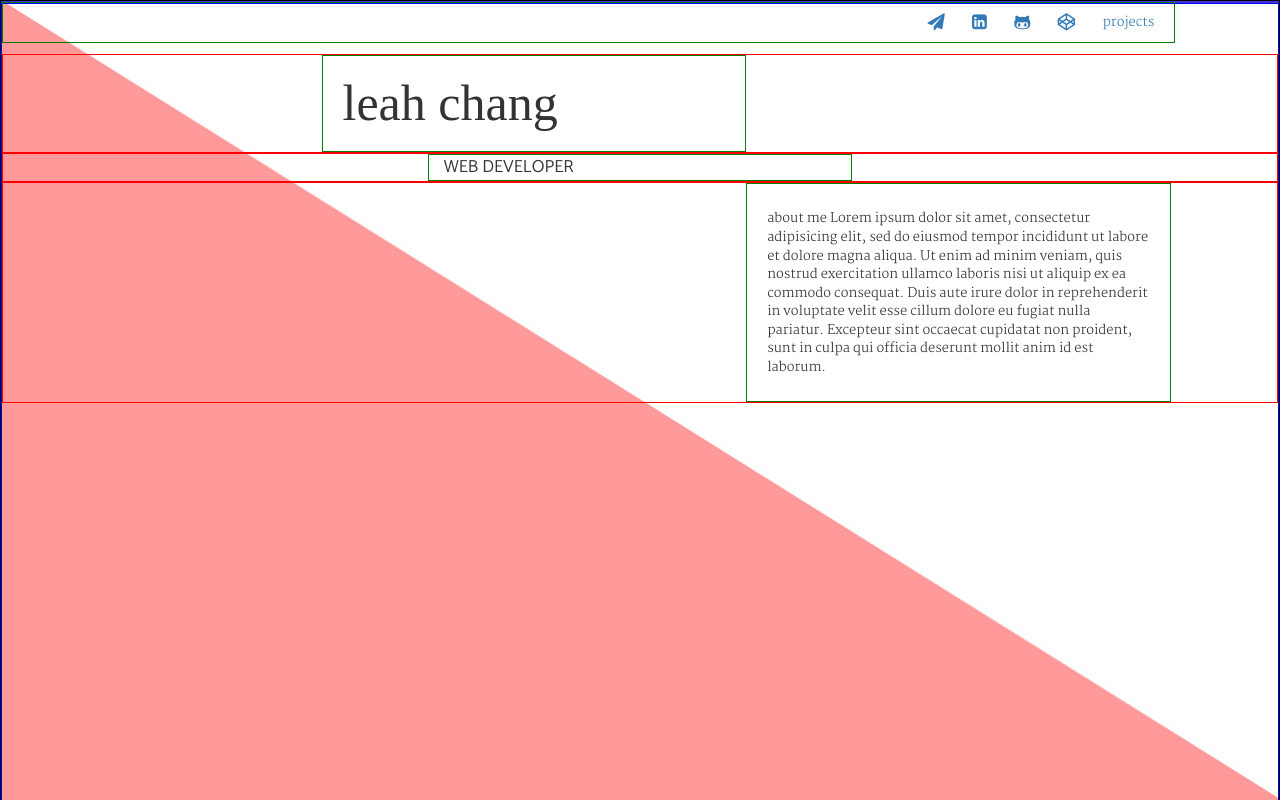
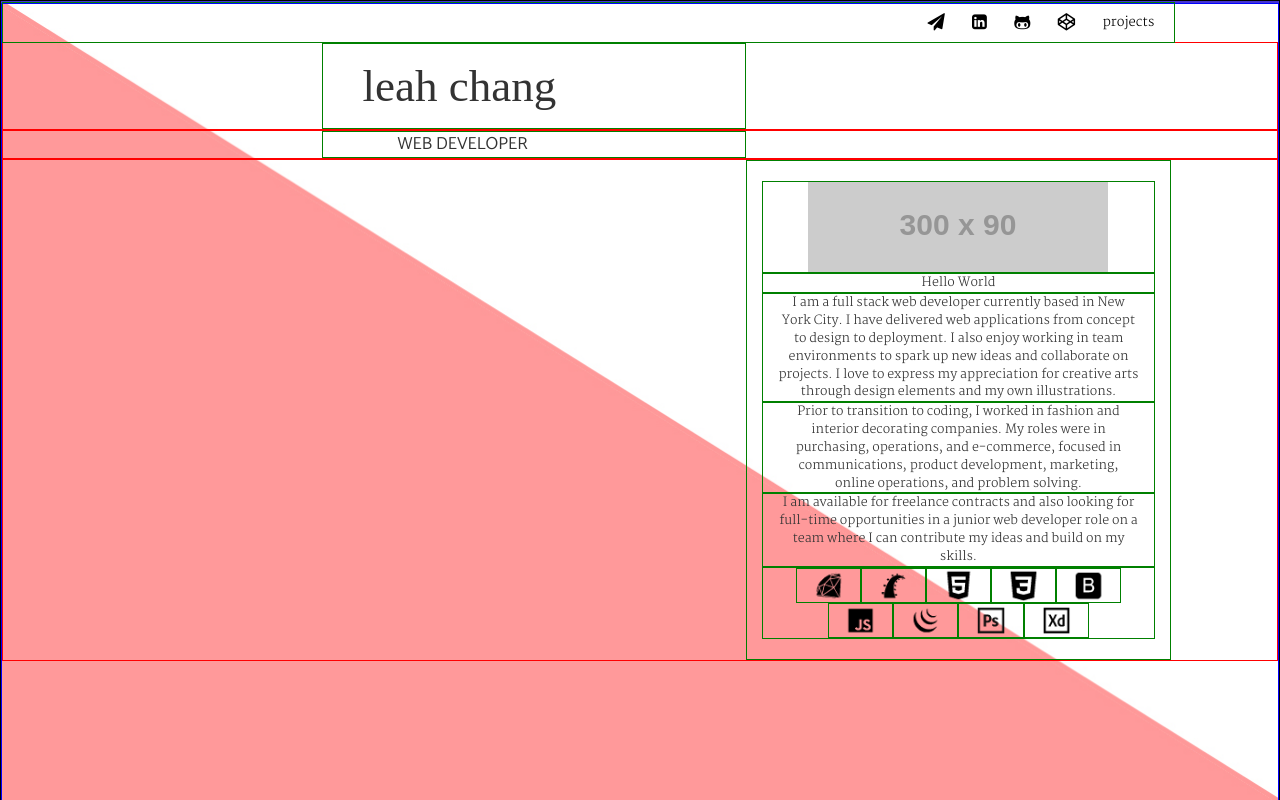
Before and after one commit to leahwchang/leahwchang.github.io, a plain HTML site: page index2.html in a window 1280 px wide. Shown: the top 800 px of the page. Drawn offline with nearby package versions, Linux system fonts and the light colour scheme; placeholder pictures from the web are drawn by us; a web font is replaced by a local one.

Commit message:
populate content: about, add skills icons

```diff
--- a/index2.html
+++ b/index2.html
@@ -59,16 +59,60 @@
 					</div>
 				</div>
 				<div class="row section">
-					<div class="col-xs-12 col-md-4 col-md-offset-4 highlight">
+					<div class="col-xs-12 col-md-4 col-md-offset-3 highlight">
 						WEB DEVELOPER
 					</div>
 				</div>
-				<div class="row section">
+				<div class="row section text-center">
 					<div class="col-xs-12 col-md-4 col-md-offset-7 text">
-						about me
-						Lorem ipsum dolor sit amet, consectetur adipisicing elit, sed do eiusmod tempor incididunt ut labore et dolore magna aliqua. Ut enim ad minim veniam, quis nostrud exercitation ullamco laboris nisi ut aliquip ex ea commodo consequat. Duis aute irure dolor in reprehenderit in voluptate velit esse
-						cillum dolore eu fugiat nulla pariatur. Excepteur sint occaecat cupidatat non
-						proident, sunt in culpa qui officia deserunt mollit anim id est laborum.
+						<div class="col-xs-12 col-md-12">
+							<img src="http://placehold.it/300x90" class="img-responsive center-block">
+						</div>
+						<div class="col-xs-12 col-md-12">
+							Hello World
+						</div>
+						<div class="col-xs-12 col-md-12">
+							I am a full stack web developer currently based in New York City. I have delivered web applications from concept to design to deployment. I also enjoy working in team environments to spark up new ideas and collaborate on projects. I love to express my appreciation for creative arts through design elements and my own illustrations.
+						</div>
+						<div class="col-xs-12 col-md-12">
+							Prior to transition to coding, I worked in fashion and interior decorating companies. My roles were in purchasing, operations, and e-commerce, focused in communications, product development, marketing, online operations, and problem solving.
+						</div>
+						<div class="col-xs-12 col-md-12">
+							I am available for freelance contracts and also looking for full-time opportunities in a junior web developer role on a team where I can contribute my ideas and build on my skills.
+						</div>
+						<div class="col-xs-12 col-md-12">
+							<div class="row">
+								<div class="col-xs-2 col-xs-offset-1 col-md-2 col-md-offset-1">
+									<img src="images/icons/ruby.png" class="img-responsive">
+								</div>
+								<div class="col-xs-2 col-md-2">
+									<img src="images/icons/rails.png" class="img-responsive">
+								</div>
+								<div class="col-xs-2 col-md-2">
+									<img src="images/icons/html.png" class="img-responsive">
+								</div>
+								<div class="col-xs-2 col-md-2">
+									<img src="images/icons/css.png" class="img-responsive">
+								</div>
+								<div class="col-xs-2 col-md-2">
+									<img src="images/icons/bootstrap.png" class="img-responsive">
+								</div>
+							</div>
+							<div class="row">
+								<div class="col-xs-2 col-xs-offset-2 col-md-2 col-md-offset-2">
+									<img src="images/icons/javascript.png" class="img-responsive">
+								</div>
+								<div class="col-xs-2 col-md-2">
+									<img src="images/icons/jquery.png" class="img-responsive">
+								</div>
+								<div class="col-xs-2 col-md-2">
+									<img src="images/icons/photoshop.png" class="img-responsive">
+								</div>
+								<div class="col-xs-2 col-md-2">
+									<img src="images/icons/experience.png" class="img-responsive">
+								</div>
+							</div>
+						</div>
 					</div>
 				</div>
 			</div>
@@ -81,7 +125,7 @@
 					</div>
 				</div>
 
-				<div class="row section carousel">
+				<div class="row section carousel text-center">
 					<div class="col-xs-12 col-md-10 col-md-offset-1">
 						<div class="carouselFrame">
 						  <div class="carouselItem">
--- a/public/stylesheet2.css
+++ b/public/stylesheet2.css
@@ -22,21 +22,22 @@ body {
 
 .title {
   font-family: 'Playfair Display', serif;
-  font-size: 5em;
-  padding: 12px;
-  padding-left: 20px;
+  font-size: 4.5em;
+  padding: 10px;
+  padding-left: 40px;
 }
 
 .highlight {
   font-family: 'Catamaran', sans-serif;
   font-size: 1.75em;
   font-weight: 400;
+  padding-left: 75px;
   /*padding: 10px;*/
 }
 
 .text {
-  font-size: 1.3em;
-  padding: 25px 20px 25px 20px;
+  font-size: 1.25em;
+  padding: 20px 15px 20px 15px;
 }
 
 .wrap {
@@ -71,7 +72,7 @@ body {
 nav {
   padding-top: 10px;
   /*z-index: 1;*/
-    z-index: 4;
+    z-index: 1;
 }
 
 li {
@@ -82,7 +83,6 @@ li {
 ul li {
   padding: 0;
   font-size: 1.3em;
-
 }
 
 .content {
@@ -121,7 +121,7 @@ ul li {
   background-position: left top;
   background-repeat: no-repeat;
   /*background-attachment: fixed;*/
-  padding-top: 50px;
+  padding-top: 38px;
   /*z-index: -1;*/
 }
 
@@ -134,7 +134,7 @@ ul li {
   background-position: left bottom;
   background-repeat: no-repeat;
   /*background-attachment: fixed;*/
-  padding-top: 50px;
+  padding-top: 38px;
 }
 
 .slick-track, .slick-list, .slick-slider {
@@ -161,6 +161,7 @@ ul li {
   color: black;
   /*z-index: 1;*/
 }
+
 .slick-next:before {
   content: "\f061";
   font-family: 'FontAwesome';
@@ -168,3 +169,23 @@ ul li {
   color: black;
   /*z-index: 1;*/
 }
+
+ul > li > a {
+  color: black;
+  text-decoration: none;
+}
+
+ul > li > a:hover {
+  color: black;
+  text-decoration: none;
+}
+
+ul > li > a:active {
+  color: black;
+  text-decoration: none;
+}
+
+ul > li > a:visited {
+  color: black;
+  text-decoration: none;
+}
```
Also changed, not shown: images/bg-1.jpg (deleted), images/bg-2.jpg (deleted), images/bg1-a.jpg (deleted), images/bg2-a.jpg (deleted), images/bg2.jpg (deleted), images/icons/bootstrap.png (added), images/icons/css.png (added), images/icons/experience.png (added), images/icons/html.png (added), images/icons/javascript.png (added), images/icons/jquery.png (added), images/icons/photoshop.png (added), images/icons/rails.png (added), images/icons/ruby.png (added), 4 other files.
